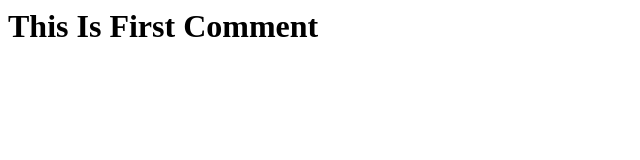
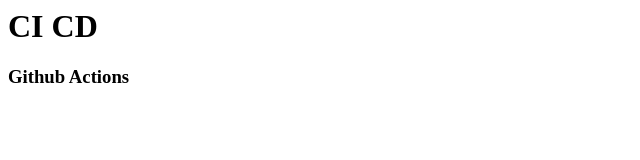
Before and after one commit to sohelnaptech/Github-ci-cd-actions, a plain HTML site: page index.html in a window 1280 px wide. Shown: the whole page, without its empty margins (0-640 px from the left). Drawn offline with Linux system fonts and the light colour scheme.

Commit message:
Update index.html

```diff
--- a/index.html
+++ b/index.html
@@ -1 +1,2 @@
-<h1>This Is First Comment</h1>
+<h1>CI CD</h1>
+<h3>Github Actions</h3>
```
